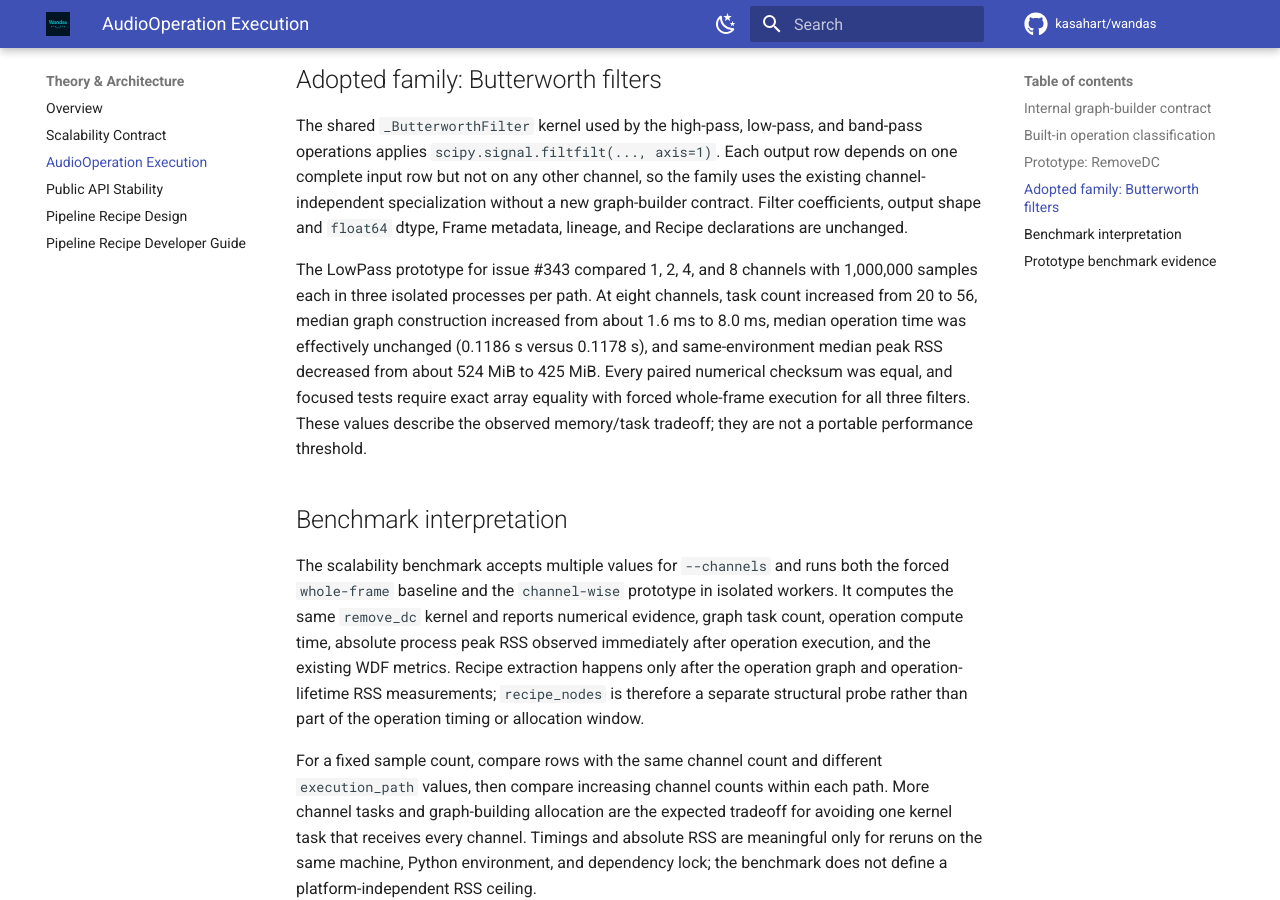
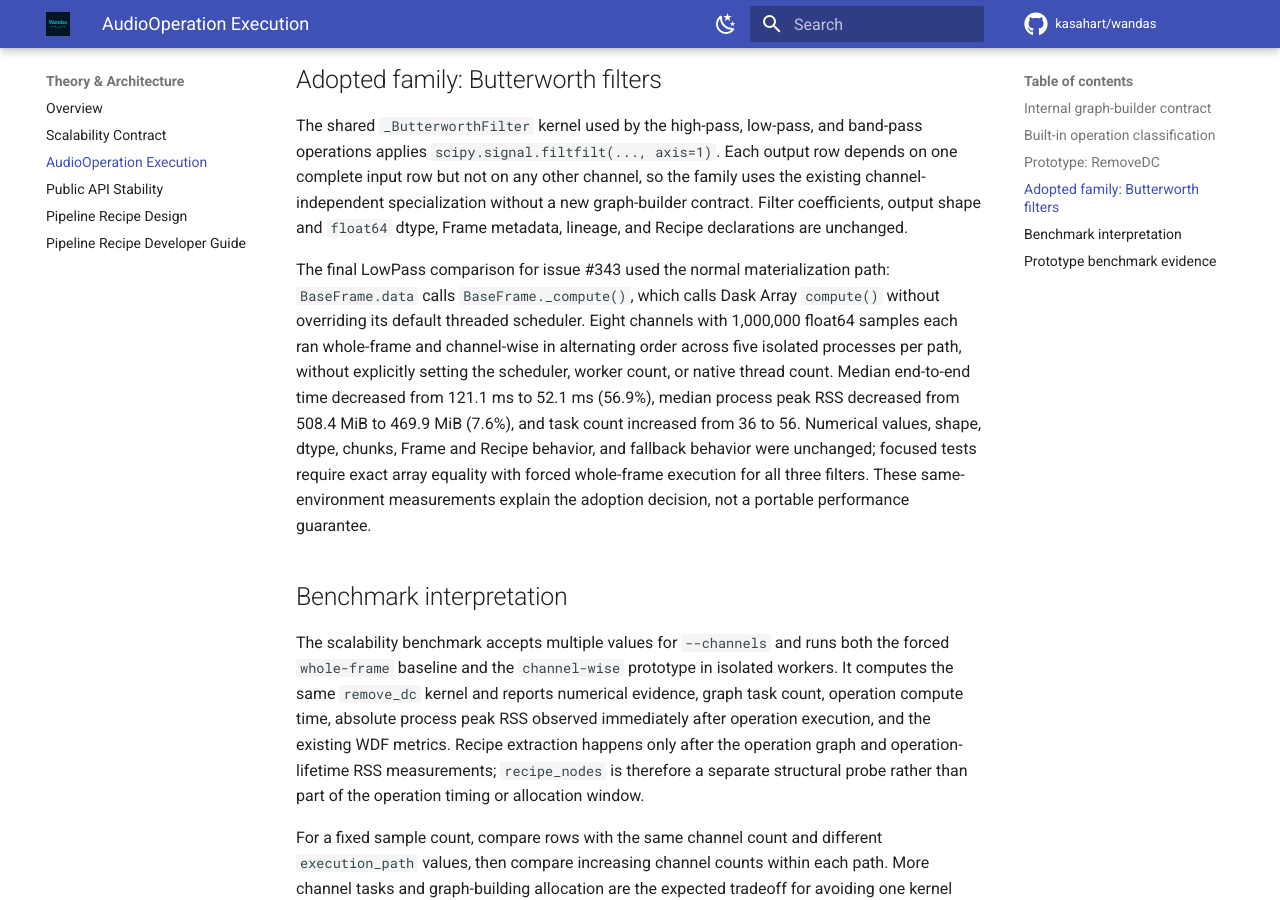
Before and after one commit to kasahart/wandas, an MkDocs documentation site: the page built from docs/src/explanation/audio-operation-execution.md, in a window 1280 px wide and 900 px high, scrolled down 3118 px. Built offline with MkDocs 1.6.1 and Material for MkDocs 9.7.7, drawn with Linux system fonts in a browser that asks for light colours; comment, search, counter and statistics services are not loaded.

Commit message:
docs: record threaded Butterworth benchmark

```diff
--- a/docs/src/explanation/audio-operation-execution.md
+++ b/docs/src/explanation/audio-operation-execution.md
@@ -88,14 +88,18 @@ channel-independent specialization without a new graph-builder contract. Filter
 coefficients, output shape and `float64` dtype, Frame metadata, lineage, and Recipe
 declarations are unchanged.
 
-The LowPass prototype for issue #343 compared 1, 2, 4, and 8 channels with 1,000,000
-samples each in three isolated processes per path. At eight channels, task count
-increased from 20 to 56, median graph construction increased from about 1.6 ms to
-8.0 ms, median operation time was effectively unchanged (0.1186 s versus 0.1178 s),
-and same-environment median peak RSS decreased from about 524 MiB to 425 MiB. Every
-paired numerical checksum was equal, and focused tests require exact array equality
-with forced whole-frame execution for all three filters. These values describe the
-observed memory/task tradeoff; they are not a portable performance threshold.
+The final LowPass comparison for issue #343 used the normal materialization path:
+`BaseFrame.data` calls `BaseFrame._compute()`, which calls Dask Array `compute()`
+without overriding its default threaded scheduler. Eight channels with 1,000,000
+float64 samples each ran whole-frame and channel-wise in alternating order across five
+isolated processes per path, without explicitly setting the scheduler, worker count,
+or native thread count. Median end-to-end time decreased from 121.1 ms to 52.1 ms
+(56.9%), median process peak RSS decreased from 508.4 MiB to 469.9 MiB (7.6%), and
+task count increased from 36 to 56. Numerical values, shape, dtype, chunks, Frame and
+Recipe behavior, and fallback behavior were unchanged; focused tests require exact
+array equality with forced whole-frame execution for all three filters. These
+same-environment measurements explain the adoption decision, not a portable
+performance guarantee.
 
 ## Benchmark interpretation
 
```
